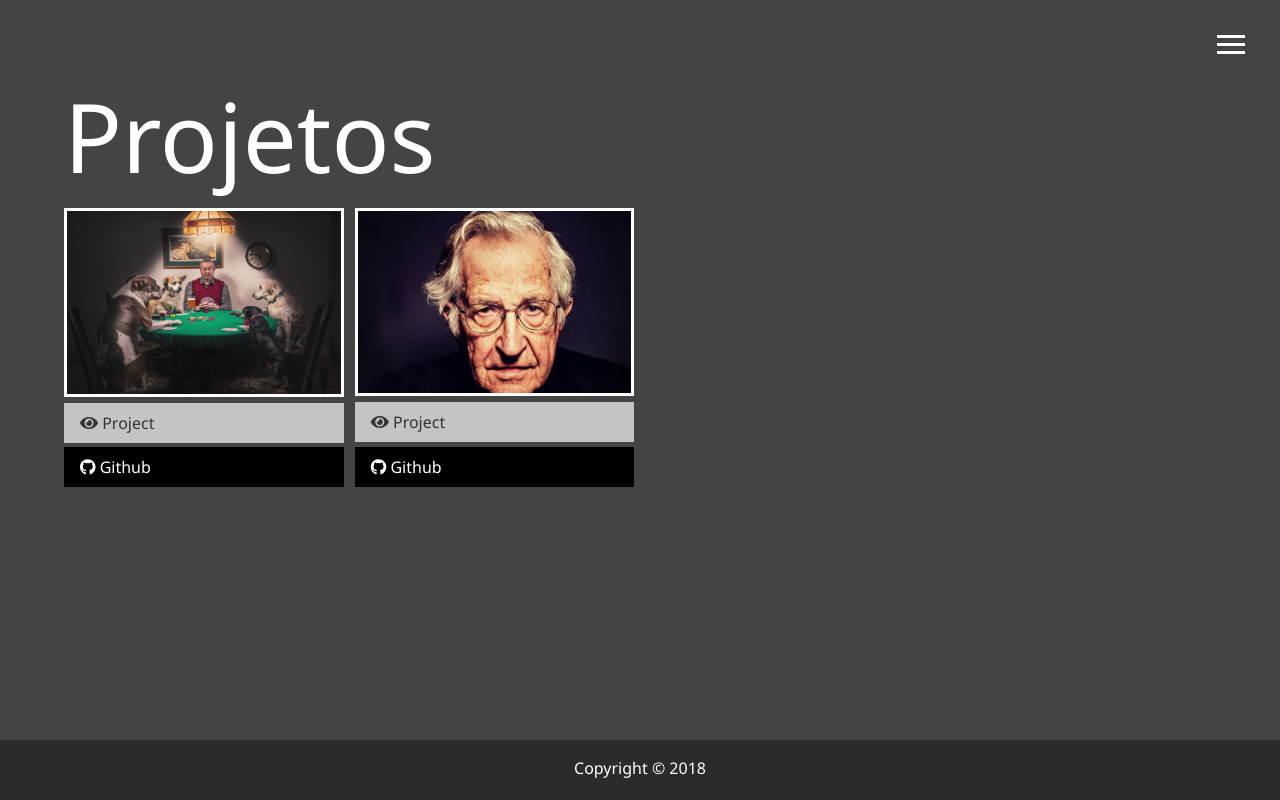
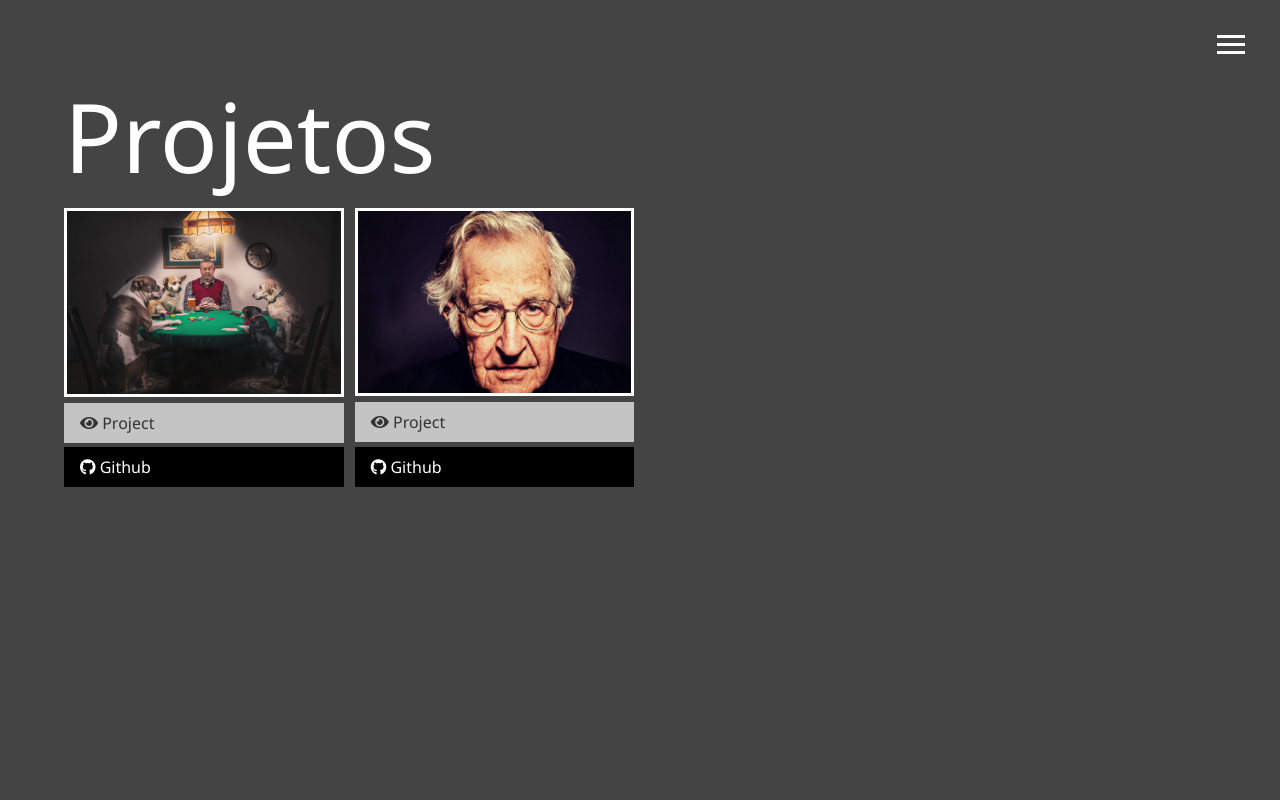
Before and after one commit to andreleecoder/AndreLee, a website: page dist/work.html in a window 1280 px wide. Drawn offline with nearby package versions, Linux system fonts and the light colour scheme.

Commit message:
footer removed because i want

```diff
--- a/scss/main.scss
+++ b/scss/main.scss
@@ -165,13 +165,5 @@ main {
   color: #333;
 }
 
-#main-footer {
-  text-align: center;
-  padding: 1rem;
-  background: darken($primary-color, 10);
-  color: set-text-color($primary-color);
-  height: 60px;
-  width: 100%;
-}
 
 @import 'mobile';
```
Also changed, not shown: dist/about.html, dist/work.html.
